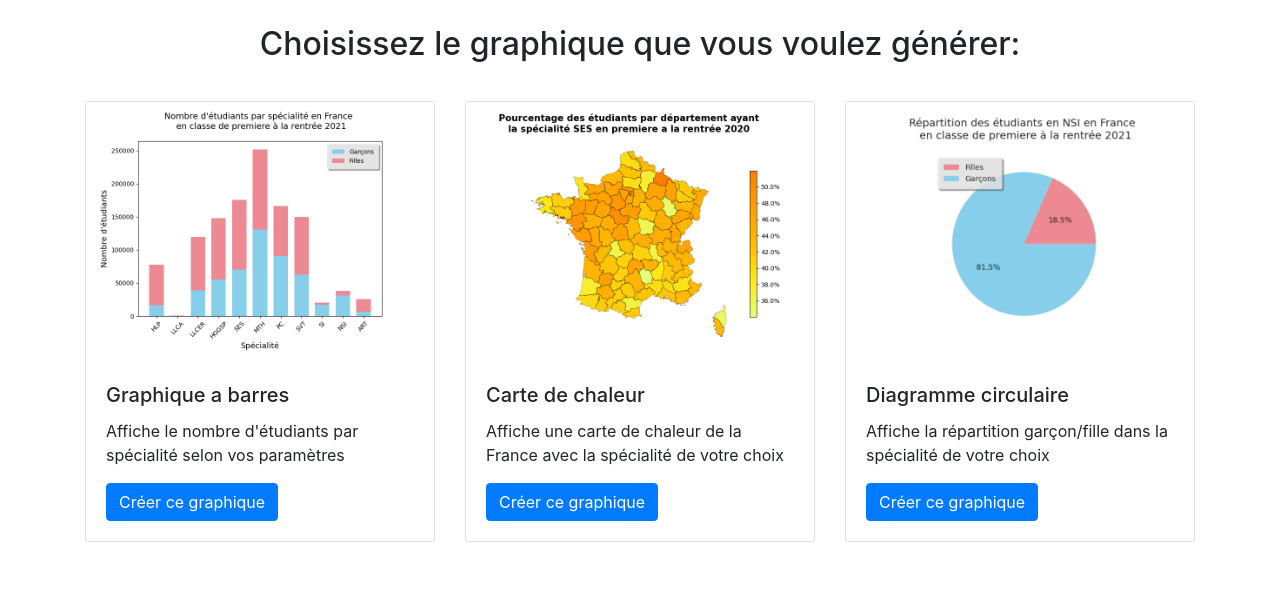
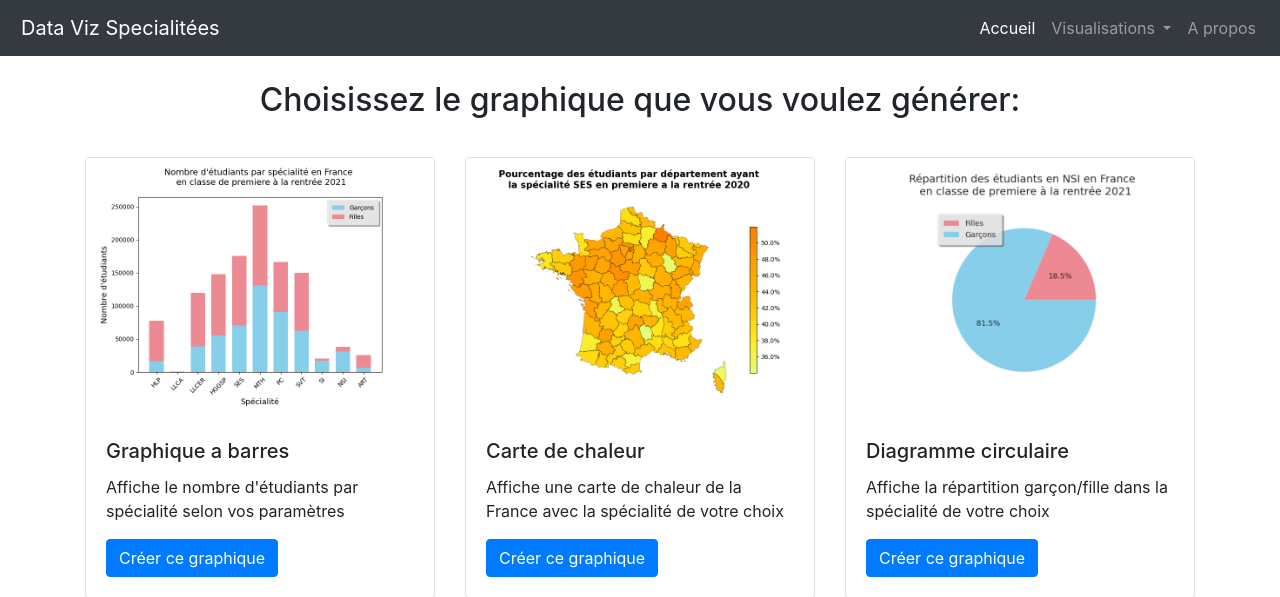
Before and after one commit to Nirs123/data_visualization_specialite, a Flask app: page / in a window 1280 px wide. Shown: the top 597 px of the page. Run offline with Flask 2, Linux system fonts and the light colour scheme; some libraries are stand-ins or nearby versions.

Commit message:
Update 14/03/2023
-Added function in app.py for map, pie and about
-Added logo to icon
-Fixed scripts in base.html head
-Created navbar (for every page)
-Initialized every page (map, pie, about...)

```diff
--- a/app.py
+++ b/app.py
@@ -15,6 +15,18 @@ def index():
 @app.route('/bar')
 def bar():
     return render_template('bar.html')
+
+@app.route('/map')
+def map():
+    return render_template('map.html')
+
+@app.route('/pie')
+def pie():
+    return render_template('pie.html')
+
+@app.route('/about')
+def about():
+    return render_template('about.html')
 
 @app.route('/background_process_bar')
 def background_process_bar():
--- a/templates/base.html
+++ b/templates/base.html
@@ -5,13 +5,35 @@
         <meta name="viewport" content="width=device-width, initial-scale=1, shrink-to-fit=no">
 
         <link rel="stylesheet" href="https://stackpath.bootstrapcdn.com/bootstrap/4.3.1/css/bootstrap.min.css" integrity="sha384-ggOyR0iXCbMQv3Xipma34MD+dH/1fQ784/j6cY/iJTQUOhcWr7x9JvoRxT2MZw1T" crossorigin="anonymous">
+        <link rel="icon" type="image/png" href="static/logo.png" />
 
+        <script src="https://code.jquery.com/jquery-2.1.3.min.js"></script>
+        <script src="http://maxcdn.bootstrapcdn.com/bootstrap/3.3.1/js/bootstrap.min.js"></script>
+        <script src="https://code.jquery.com/jquery-3.5.1.slim.min.js" integrity="sha384-DfXdz2htPH0lsSSs5nCTpuj/zy4C+OGpamoFVy38MVBnE+IbbVYUew+OrCXaRkfj" crossorigin="anonymous"></script>
+        <script src="https://cdn.jsdelivr.net/npm/popper.js@1.16.1/dist/umd/popper.min.js" integrity="sha384-9/reFTGAW83EW2RDu2S0VKaIzap3H66lZH81PoYlFhbGU+6BZp6G7niu735Sk7lN" crossorigin="anonymous"></script>
+        <script src="https://stackpath.bootstrapcdn.com/bootstrap/4.5.2/js/bootstrap.min.js" integrity="sha384-B4gt1jrGC7Jh4AgTPSdUtOBvfO8shuf57BaghqFfPlYxofvL8/KUEfYiJOMMV+rV" crossorigin="anonymous"></script>
         <script type="text/javascript" src="https://ajax.googleapis.com/ajax/libs/jquery/2.1.3/jquery.min.js"> </script>
+
         <script src="{{ url_for('static',filename='script/script.js')}}"></script>
 
         <title>Data Viz Specialitées</title>
     </head>
     <body>
+        <nav class="navbar navbar-expand-lg navbar-dark bg-dark">
+            <a class="navbar-brand" href="#" style="margin-left: 5px;">Data Viz Specialitées</a>
+            <button class="navbar-toggler" type="button" data-toggle="collapse" data-target="#navbarSupportedContent" aria-controls="navbarSupportedContent" aria-expanded="false" aria-label="Toggle navigation">
+                <span class="navbar-toggler-icon"></span>
+            </button>
+
+            <div class="collapse navbar-collapse" id="navbarSupportedContent">
+                <ul class="navbar-nav ml-auto">
+                    {% block navbar %} {% endblock %}
+                </ul>
+            </div>
+        </nav>
+
         {% block content %} {% endblock %}
+
+
     </body>
 </html>
--- a/templates/index.html
+++ b/templates/index.html
@@ -1,4 +1,23 @@
 {% extends 'base.html' %}
+
+{% block navbar %}
+    <li class="nav-item active">
+        <a class="nav-link" href="#">Accueil</a>
+    </li>
+    <li class="nav-item dropdown">
+        <a class="nav-link dropdown-toggle" href="#" id="navbarDropdown" role="button" data-toggle="dropdown" aria-haspopup="true" aria-expanded="false">
+            Visualisations
+        </a>
+        <div class="dropdown-menu" aria-labelledby="navbarDropdown">
+            <a class="dropdown-item" href="/bar">Graphique a Barres</a>
+            <a class="dropdown-item" href="/map">Carte de chaleur</a>
+            <a class="dropdown-item" href="/pie">Diagramme circulaire</a>
+        </div>
+    </li>
+    <li class="nav-item">
+        <a class="nav-link" href="/about">A propos</a>
+    </li>
+{% endblock %}
 
 {% block content %}
     <div class="container">
@@ -21,7 +40,7 @@
                     <div class="card-body">
                         <h5 class="card-title">Carte de chaleur</h5>
                         <p class="card-text">Affiche une carte de chaleur de la France avec la spécialité de votre choix</p>
-                        <a href="#" class="btn btn-primary">Créer ce graphique</a>
+                        <a href="map" class="btn btn-primary">Créer ce graphique</a>
                     </div>
                 </div>
             </div>
@@ -32,7 +51,7 @@
                     <div class="card-body">
                         <h5 class="card-title">Diagramme circulaire</h5>
                         <p class="card-text">Affiche la répartition garçon/fille dans la spécialité de votre choix</p>
-                        <a href="#" class="btn btn-primary">Créer ce graphique</a>
+                        <a href="pie" class="btn btn-primary">Créer ce graphique</a>
                     </div>
                 </div>
             </div>
```
Also changed, not shown: templates/about.html (added, +24 -0 lines), templates/bar.html (+19 -0 lines), templates/pie.html (+19 -0 lines), static/logo.png (added).
